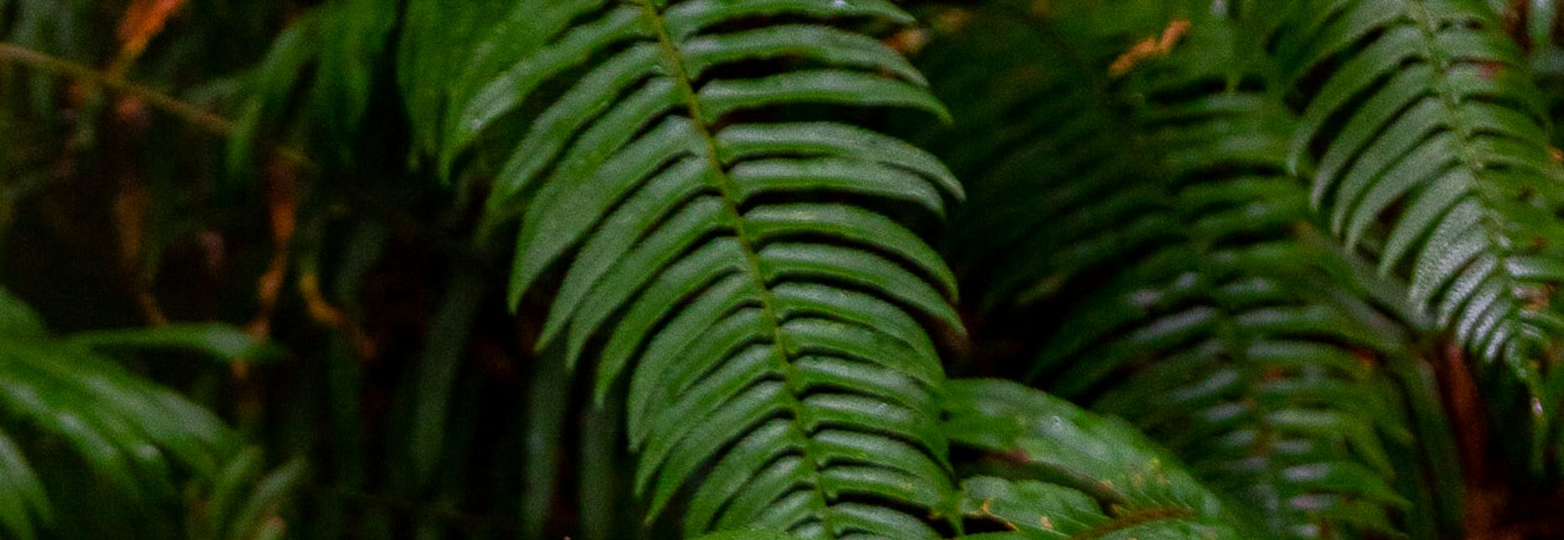
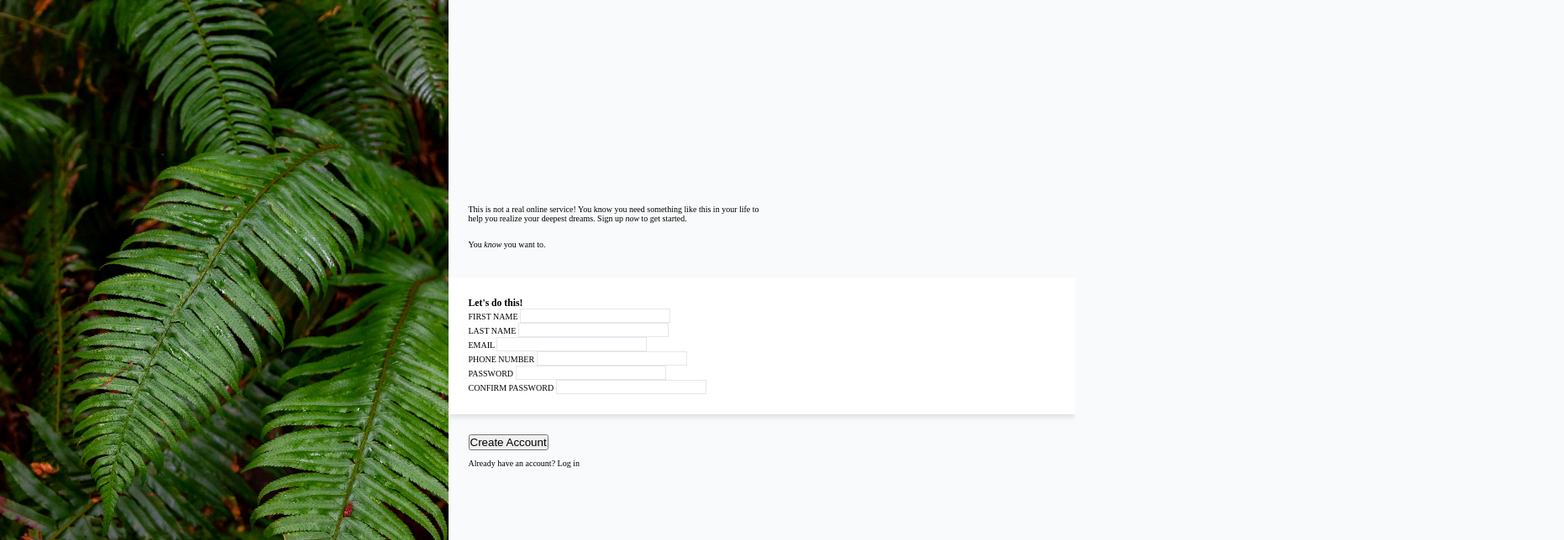
Before and after one commit to Monatric/odin-sign-up-form, a plain HTML site: page index.html in a window 1280 px wide. Shown: the top 644 px of the page at 84% size, 1862 px wide, since content can reach past the window. Drawn offline with Linux system fonts and the light colour scheme.

Commit message:
Style structure

```diff
--- a/style.css
+++ b/style.css
@@ -14,10 +14,45 @@
 }
 
 :root {
+  font-size: 62.5%;
   --clickable-color: #596D48;
+  --main-font: 'Roboto', sans-serif;
 }
 
 input {
   appearance: none;
   border: 1px solid #e5e7eb;
 }
+
+p {
+  width: clamp(45ch, 50%, 75ch);
+  padding: 1rem 0;
+}
+
+body {
+  display: flex;
+  align-items: center;
+  background-color: #f9fafb;
+}
+
+/* side bar styles start */
+.side-image img {
+  max-height: 100vh;
+  width: auto;
+}
+
+/* main page styles start */
+.main {
+  display: flex;
+  flex-direction: column;
+  width: 100%;
+}
+
+.main > section {
+  padding: 2.4rem;
+}
+
+.main-sign-up-form {
+  background-color: #ffffff;
+  box-shadow: 0 4px 6px rgba(0, 0, 0, 0.1);
+}
```
